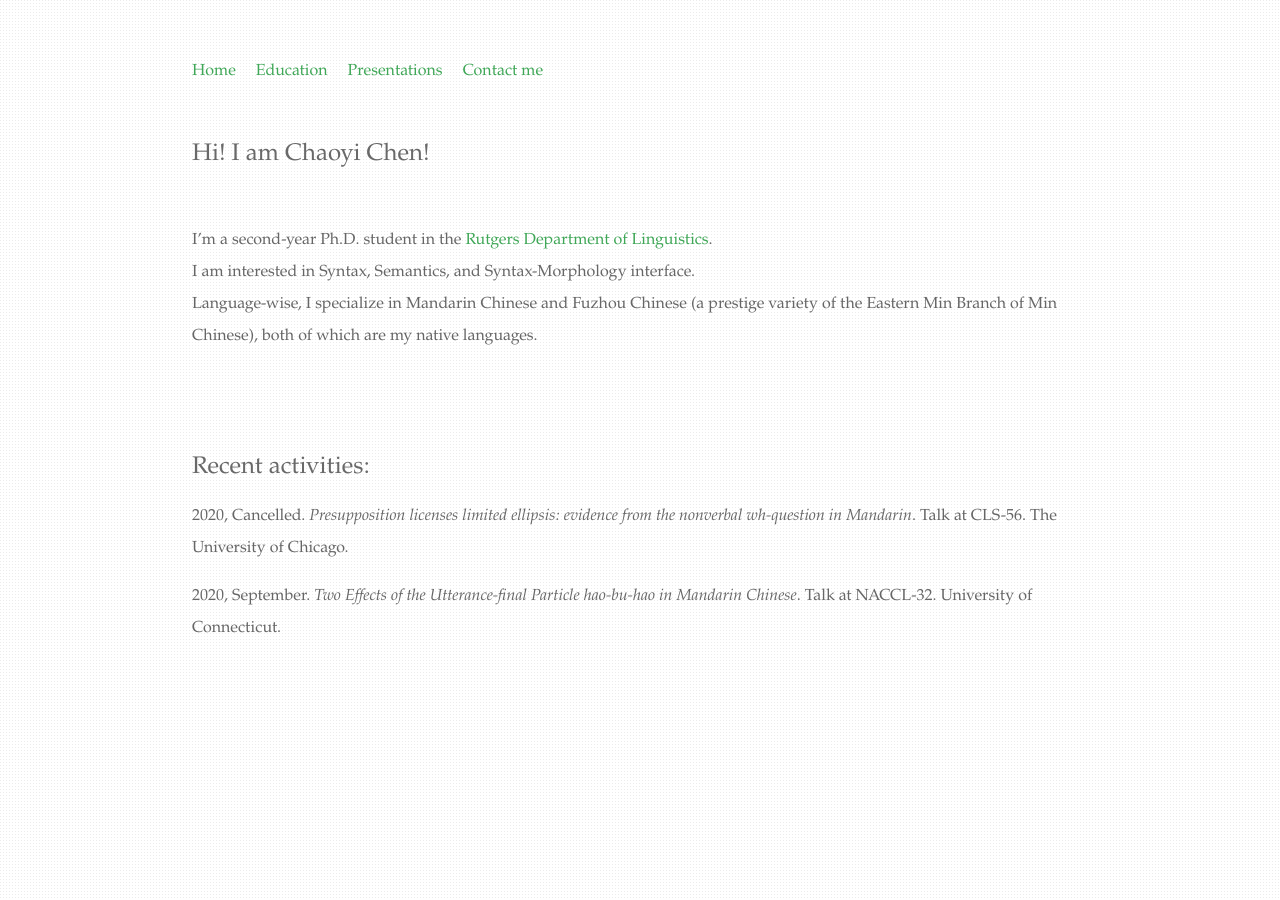
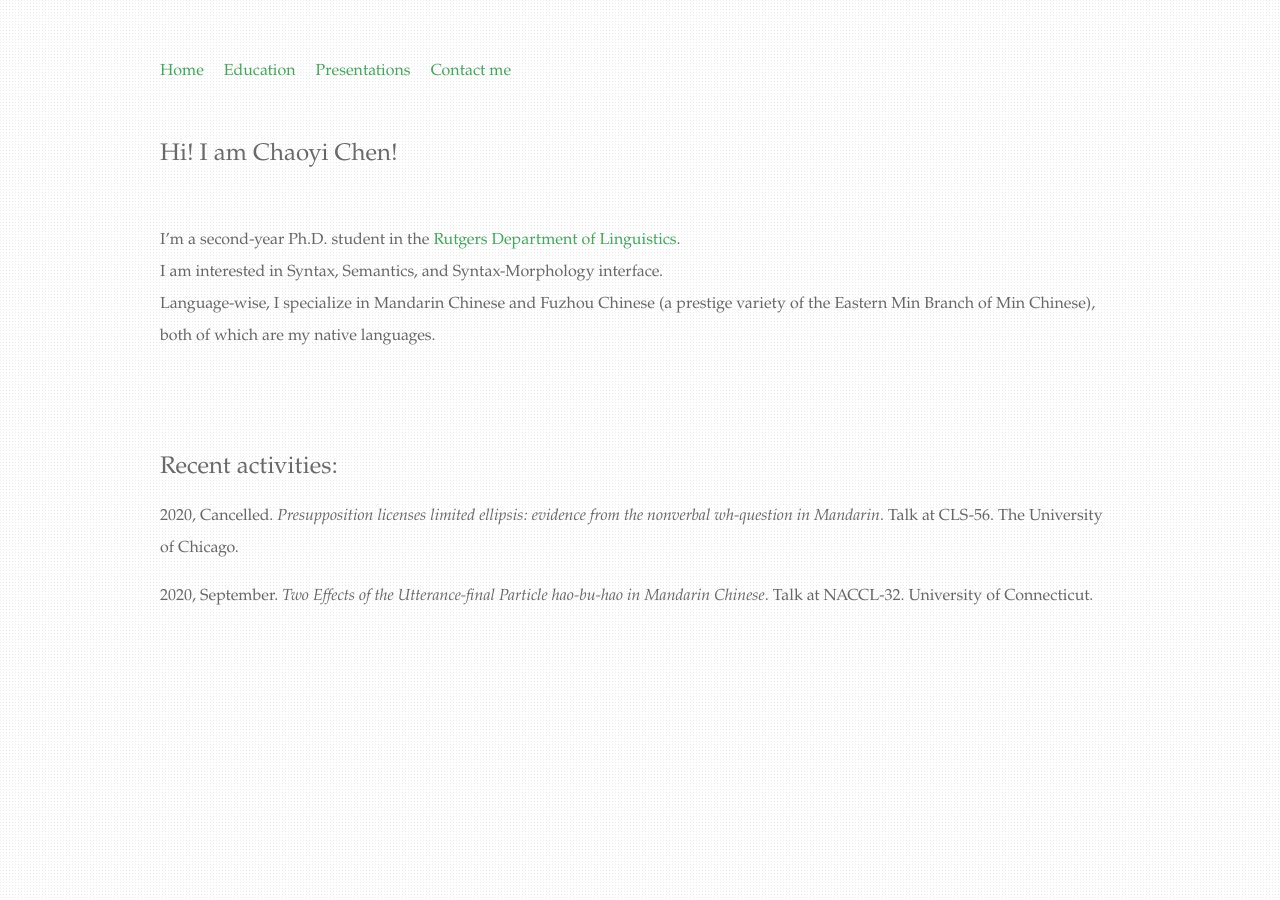
Before and after one commit to chaoyichen71/chaoyichen71.github.io, a Jekyll site: the page built from index.html, in a window 1280 px wide. Built offline with Jekyll 4.4.1, drawn with Linux system fonts in a browser that asks for light colours.

Commit message:
Update main.css

```diff
--- a/css/main.css
+++ b/css/main.css
@@ -1,4 +1,4 @@
-body { margin: 55px auto; width: 70%;
+body { margin: 55px auto; width: 75%;
   font-family: Palatino, Arial, sans-serif;
   background: url("/static/img/subtle_dots.png");
   line-height: 2em;
```
